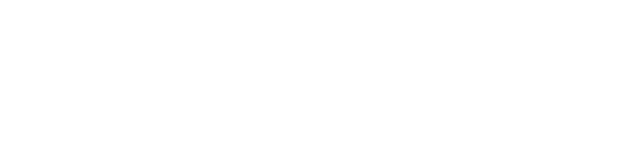
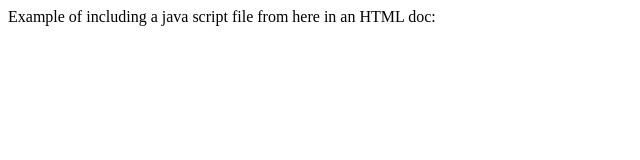
Before and after one commit to edlau2/edlau2.github.io, a plain HTML site: page index.html in a window 1280 px wide. Shown: the whole page, without its empty margins (0-640 px from the left). Drawn offline with Linux system fonts and the light colour scheme.

Commit message:
Update index.html

```diff
--- a/index.html
+++ b/index.html
@@ -5,7 +5,11 @@
   </head>
   <body>
 
-   <code><script src="https://edlau2.github.io/tinysort.js"&gt&lt/script&gt</code>
+    <p>
+      Example of including a java script file from here in an HTML doc:
+    </p>
+
+    <code><script src="https://edlau2.github.io/tinysort.js"></script></code>
 
   </body>
 </html>
```
